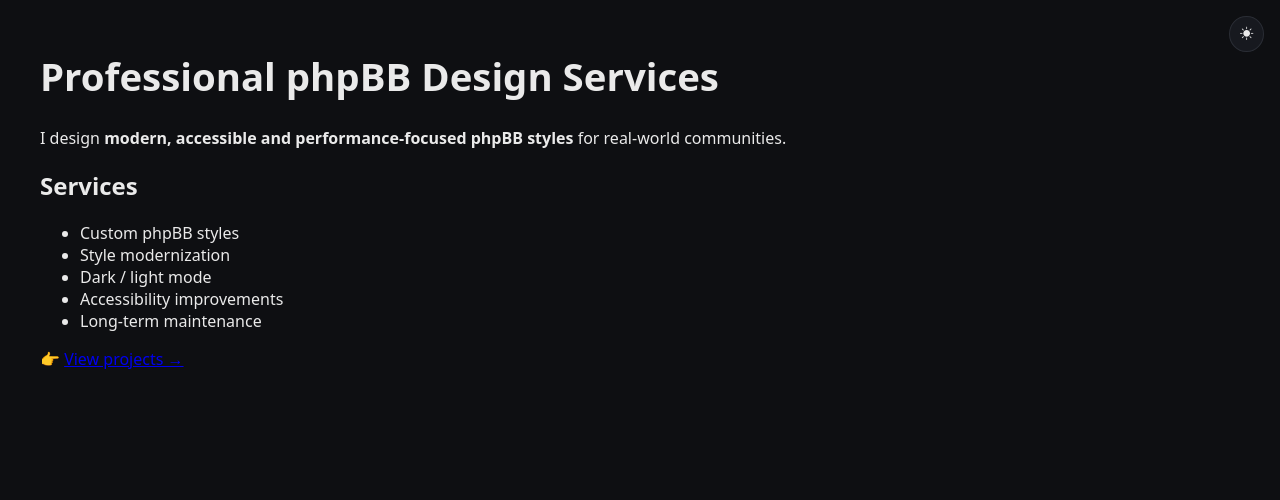
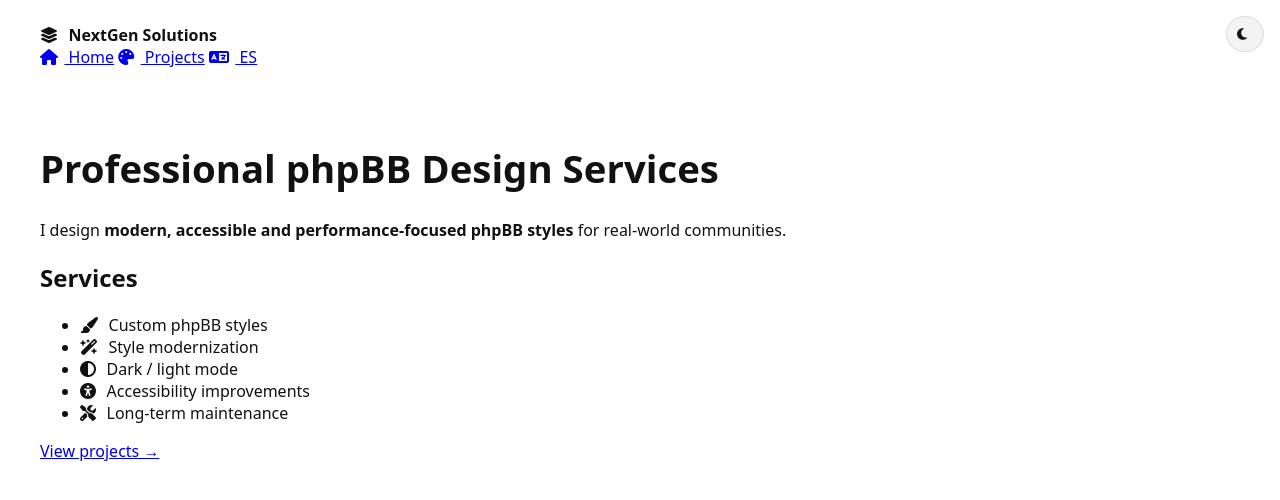
Before and after one commit to nextgen-solutions-gt/nextgen-solutions-gt.github.io, a Jekyll site: the page built from en/index.md, in a window 1280 px wide. Shown: the top 500 px of the page. Built offline with Jekyll 4.4.1, drawn with Linux system fonts in a browser that asks for light colours.

Commit message:
More improvements on the layout

```diff
--- a/_layouts/default.html
+++ b/_layouts/default.html
@@ -4,13 +4,38 @@
   <meta charset="utf-8">
   <title>{{ page.title }}</title>
   <link rel="stylesheet" href="/assets/css/style.css">
-  <link rel="stylesheet" href="https://cdn.jsdelivr.net/npm/bootstrap-icons@1.11.3/font/bootstrap-icons.css">
-
+<link
+  rel="stylesheet"
+  href="https://cdnjs.cloudflare.com/ajax/libs/font-awesome/6.5.1/css/all.min.css"
+  integrity="sha512-DTOQO9RWCH3ppGqcWaEA1BIZOC6xxalwEsw9c2QQeAIftl+Vegovlnee1c9QX4TctnWMn13TZye+giMm8e2LwA=="
+  crossorigin="anonymous"
+  referrerpolicy="no-referrer"
+/>
 </head>
 <body>
-<button id="theme-toggle" aria-label="Cambiar modo">
-  <i class="bi bi-moon-fill"></i>
-</button>
+<header class="container header">
+  <strong>
+    <i class="fa-solid fa-layer-group"></i>
+    NextGen Solutions
+  </strong>
+
+  <nav>
+    {% if page.lang == "en" %}
+      <a href="/en/"><i class="fa-solid fa-house"></i> Home</a>
+      <a href="/projects/"><i class="fa-solid fa-palette"></i> Projects</a>
+      <a href="/es/"><i class="fa-solid fa-language"></i> ES</a>
+    {% else %}
+      <a href="/es/"><i class="fa-solid fa-house"></i> Inicio</a>
+      <a href="/projects/"><i class="fa-solid fa-palette"></i> Diseños</a>
+      <a href="/en/"><i class="fa-solid fa-language"></i> EN</a>
+    {% endif %}
+  </nav>
+
+  <button id="theme-toggle" aria-label="Toggle color mode">
+    <i class="fa-solid fa-moon"></i>
+  </button>
+</header>
+
 
 <main class="container">
   {{ content }}
--- a/assets/css/style.css
+++ b/assets/css/style.css
@@ -110,3 +110,8 @@
 .project a {
   color: #3b82f6;
 }
+
+i.fa-solid,
+i.fa-brands {
+  margin-right: .4rem;
+}
--- a/assets/js/theme.js
+++ b/assets/js/theme.js
@@ -1,18 +1,12 @@
 const btn = document.getElementById('theme-toggle');
 const icon = btn.querySelector('i');
 
-function setTheme(theme) {
-  document.documentElement.setAttribute('data-theme', theme);
-  localStorage.setItem('theme', theme);
-  icon.className = theme === 'dark'
-    ? 'bi bi-sun-fill'
-    : 'bi bi-moon-fill';
-}
+btn.onclick = () => {
+  const next = html.dataset.theme === 'dark' ? 'light' : 'dark';
+  html.dataset.theme = next;
+  localStorage.setItem('theme', next);
 
-const saved = localStorage.getItem('theme') || 'dark';
-setTheme(saved);
-
-btn.addEventListener('click', () => {
-  const current = document.documentElement.getAttribute('data-theme');
-  setTheme(current === 'dark' ? 'light' : 'dark');
-});
+  icon.className = next === 'dark'
+    ? 'fa-solid fa-sun'
+    : 'fa-solid fa-moon';
+};
--- a/en/index.md
+++ b/en/index.md
@@ -11,10 +11,10 @@
 
 ## Services
 
-- Custom phpBB styles
-- Style modernization
-- Dark / light mode
-- Accessibility improvements
-- Long-term maintenance
+- <i class="fa-solid fa-paintbrush"></i> Custom phpBB styles
+- <i class="fa-solid fa-wand-magic-sparkles"></i> Style modernization
+- <i class="fa-solid fa-circle-half-stroke"></i> Dark / light mode
+- <i class="fa-solid fa-universal-access"></i> Accessibility improvements
+- <i class="fa-solid fa-screwdriver-wrench"></i> Long-term maintenance
 
-👉 [View projects →](/projects/)
+[View projects →](/projects/)
```
Also changed, not shown: _layouts/project.html (+4 -3 lines), es/index.md (+7 -6 lines), projects/index.md (+4 -10 lines).
